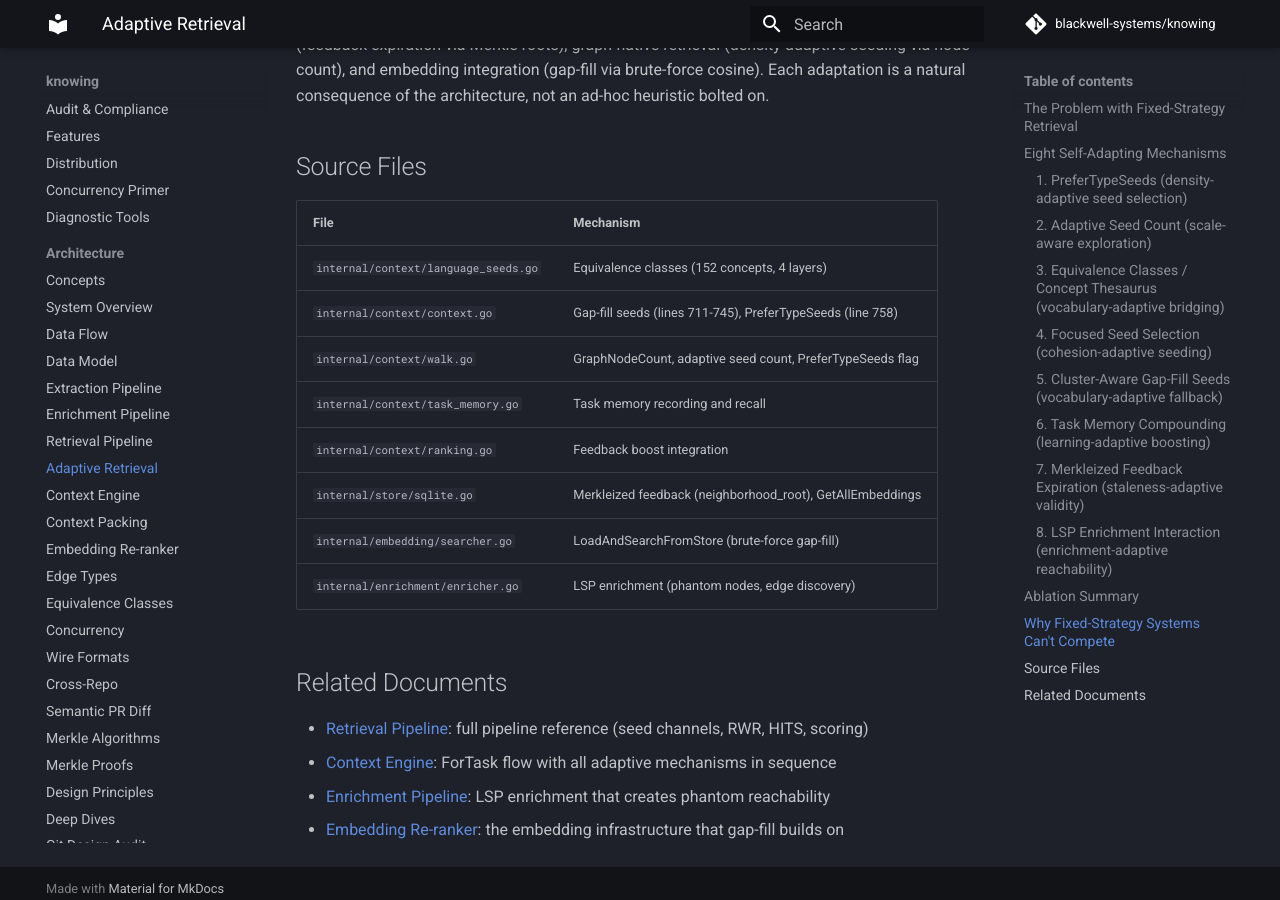
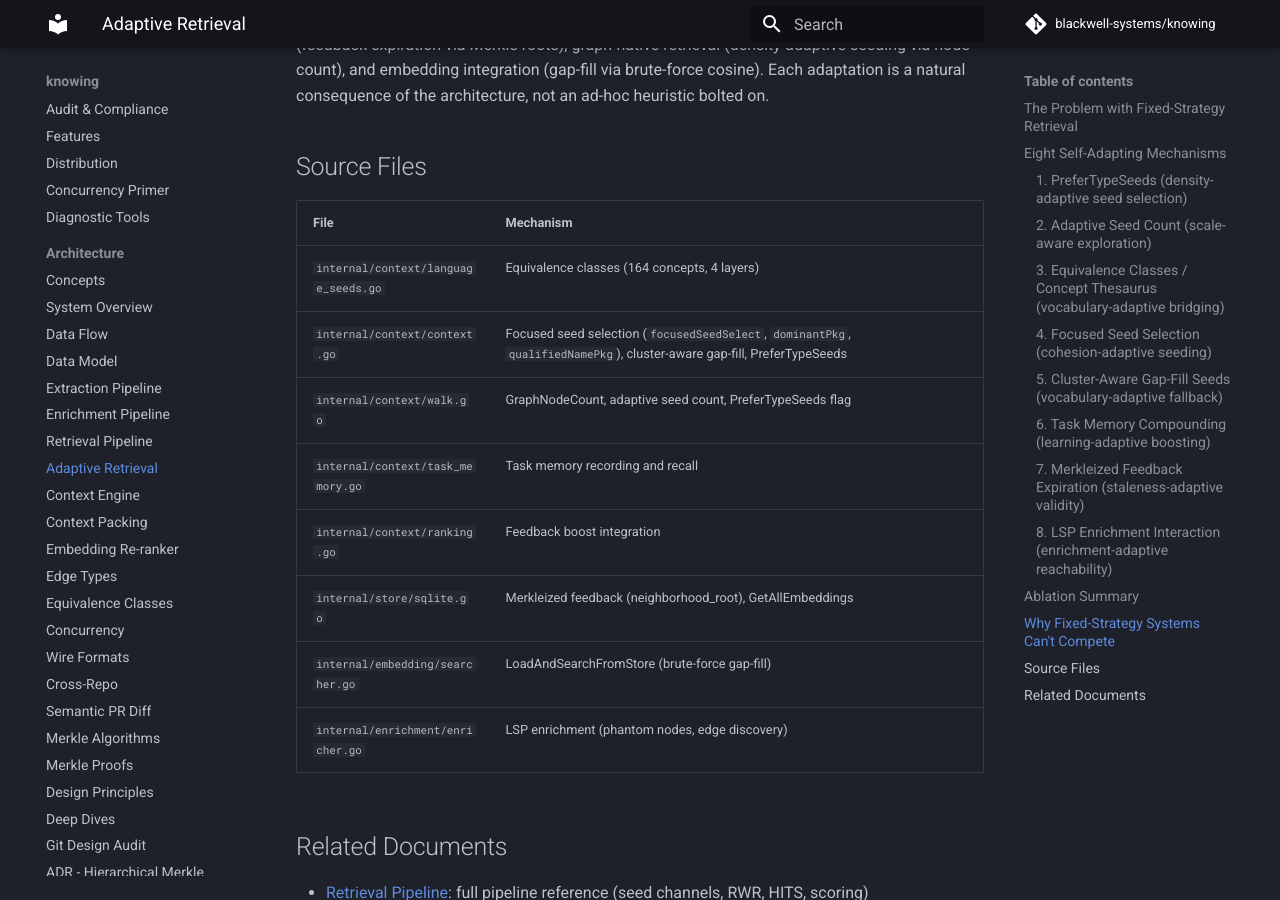
Before and after one commit to blackwell-systems/knowing, an MkDocs documentation site: the page built from docs/architecture/adaptive-retrieval.md, in a window 1280 px wide and 900 px high, scrolled down 5621 px. Built offline with MkDocs 1.6.1 and Material for MkDocs 9.7.7, drawn with Linux system fonts in a browser that asks for light colours; comment, search, counter and statistics services are not loaded.

Commit message:
docs: fix source files table in adaptive-retrieval.md

```diff
--- a/docs/architecture/adaptive-retrieval.md
+++ b/docs/architecture/adaptive-retrieval.md
@@ -243,8 +243,8 @@ the architecture, not an ad-hoc heuristic bolted on.
 
 | File | Mechanism |
 |------|-----------|
-| `internal/context/language_seeds.go` | Equivalence classes (152 concepts, 4 layers) |
-| `internal/context/context.go` | Gap-fill seeds (lines 711-745), PreferTypeSeeds (line 758) |
+| `internal/context/language_seeds.go` | Equivalence classes (164 concepts, 4 layers) |
+| `internal/context/context.go` | Focused seed selection (`focusedSeedSelect`, `dominantPkg`, `qualifiedNamePkg`), cluster-aware gap-fill, PreferTypeSeeds |
 | `internal/context/walk.go` | GraphNodeCount, adaptive seed count, PreferTypeSeeds flag |
 | `internal/context/task_memory.go` | Task memory recording and recall |
 | `internal/context/ranking.go` | Feedback boost integration |
```
